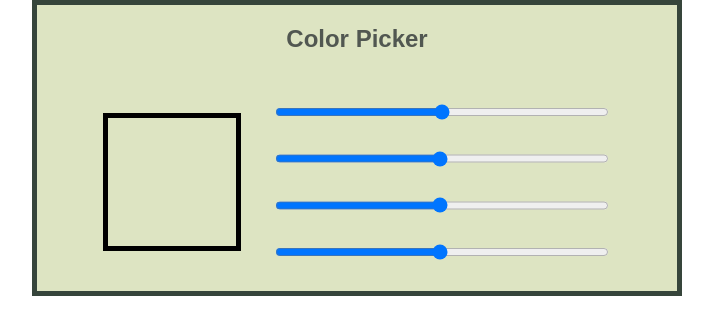
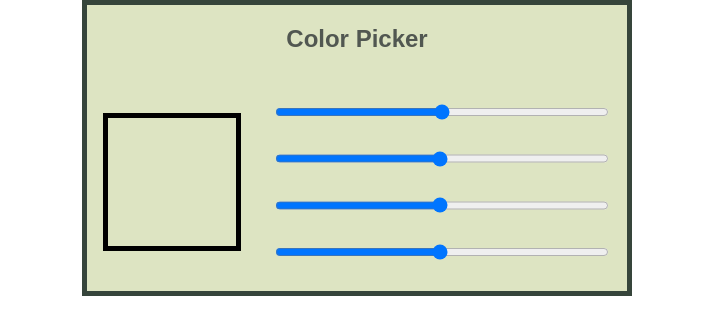
Before and after one commit to msolone/color-picker, a React (Create React App) app: page / in a window 1280 px wide. Shown: the top 334 px of the page, without its empty margins (283-996 px from the left). Built offline with nearby package versions, Linux system fonts and the light colour scheme.

Commit message:
uploaded to surge

```diff
--- a/src/App.css
+++ b/src/App.css
@@ -8,7 +8,7 @@
 .App {
   text-align: center;
   border: 5px solid #36453B;
-  width: 50%;
+  /* width: 50%; */
   background-color:  rgb(221, 228, 194);
   color: #515751
 
```
